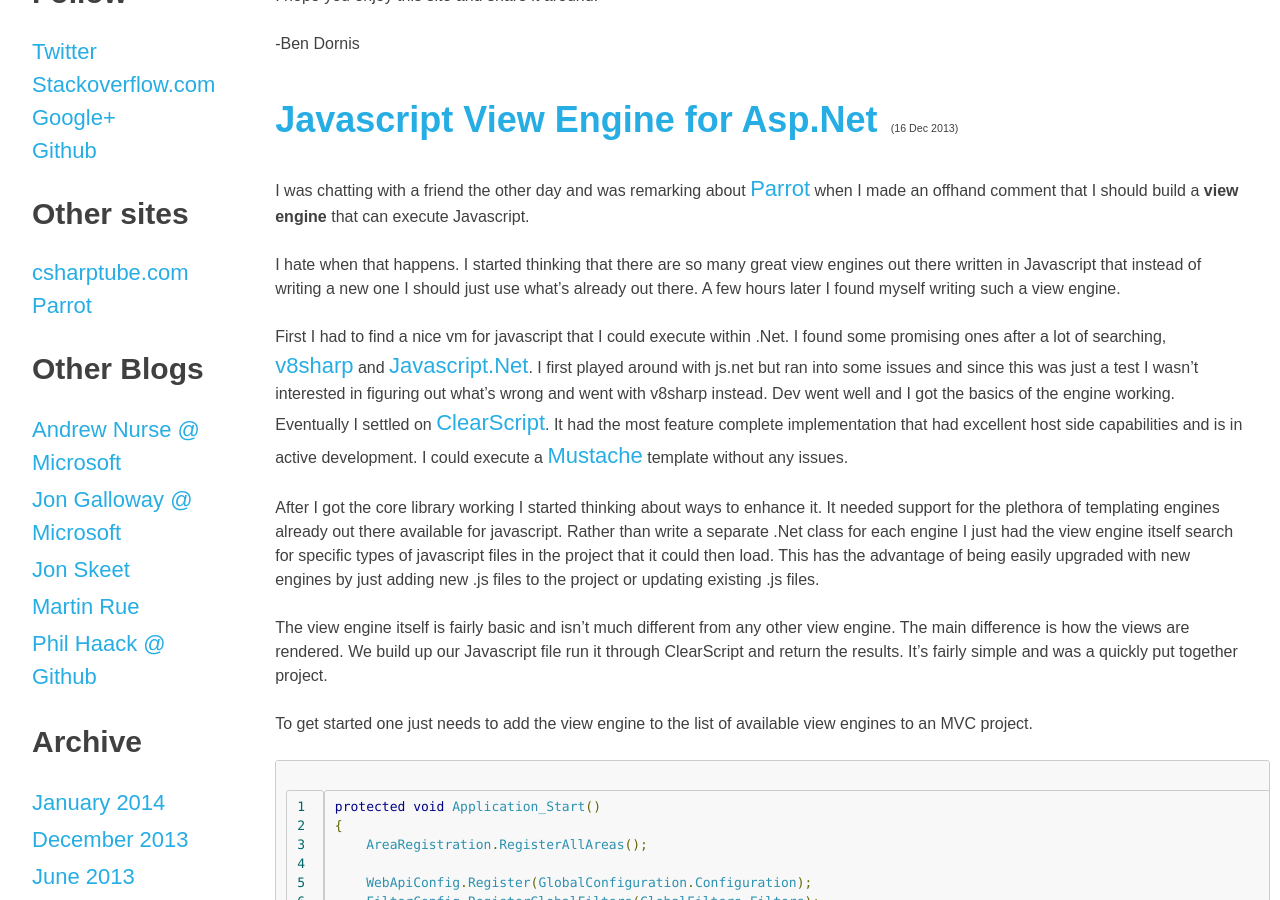
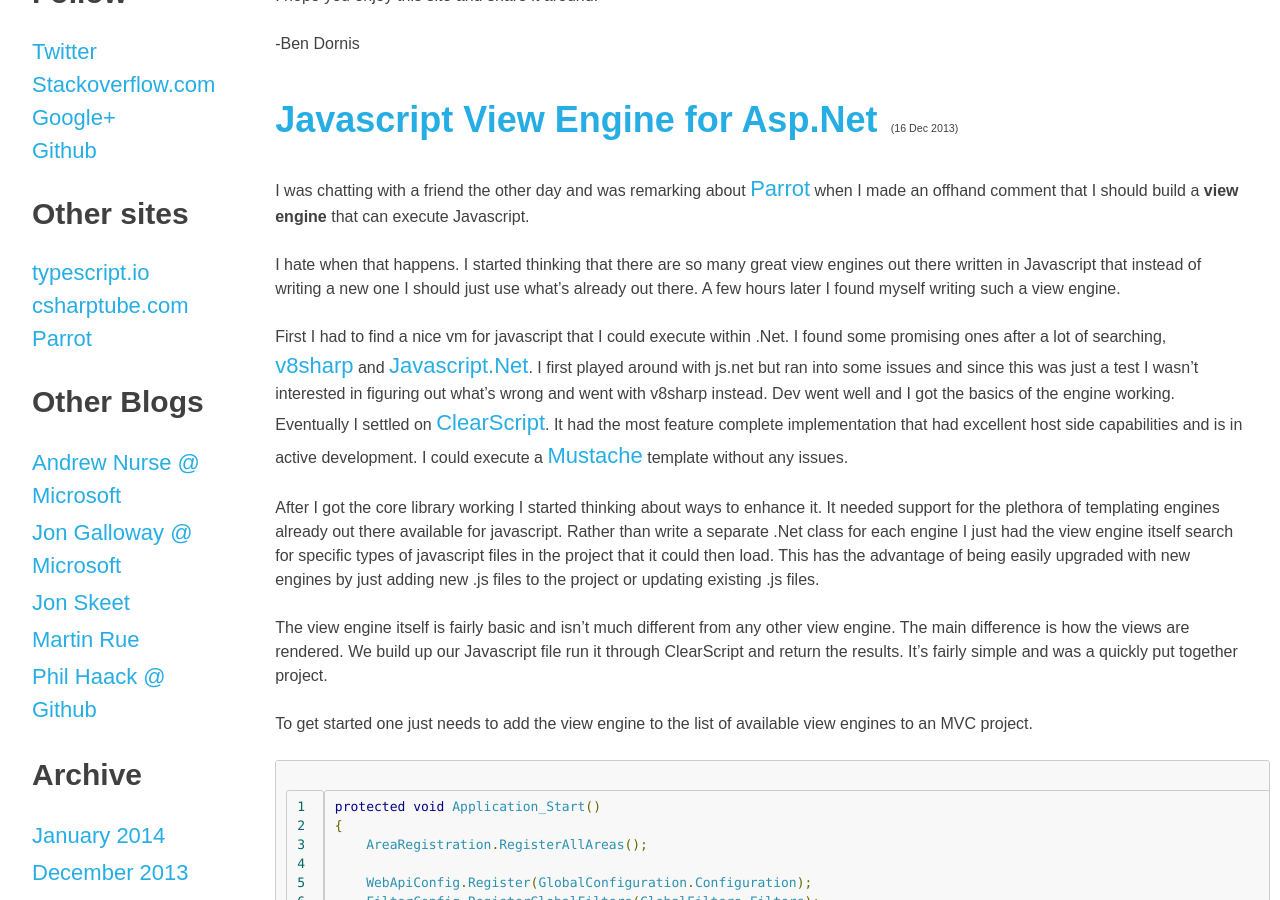
Before and after one commit to Buildstarted/buildstarted.com, a Jekyll site: the page built from index.html, in a window 1280 px wide and 900 px high, scrolled down 473 px. Built offline with Jekyll 4.4.1, drawn with Linux system fonts in a browser that asks for light colours; nearby versions of some CDN libraries; Markdown is read by kramdown in place of the engine named in the settings; comment, search, counter and statistics services are not loaded.

Commit message:
added typescript.io to other sites

```diff
--- a/_layouts/default.html
+++ b/_layouts/default.html
@@ -47,6 +47,7 @@
                 <aside id="text-8" class="widget widget_text">
                     <h1 class="widget-title">Other sites</h1>
                     <div class="textwidget">
+                        <a href="http://typescript.io/" onclick="javascript:_gaq.push(['_trackEvent','outbound-widget','http://typescript.io']);">typescript.io</a><br />
                         <a href="http://csharptube.com/" onclick="javascript:_gaq.push(['_trackEvent','outbound-widget','http://csharptube.com']);">csharptube.com</a><br />
                         <a href="http://thisisparrot.com/" onclick="javascript:_gaq.push(['_trackEvent','outbound-widget','http://thisisparrot.com']);">Parrot</a><br />
                     </div>
```
